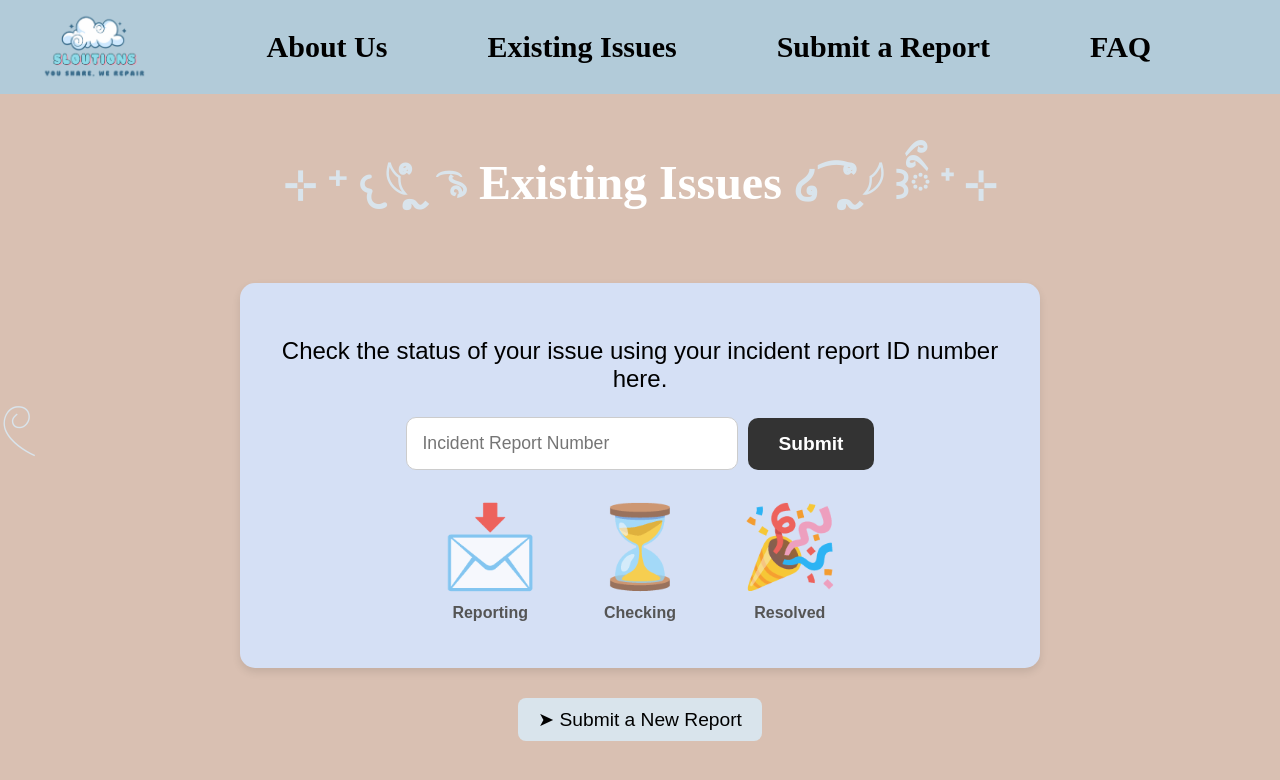
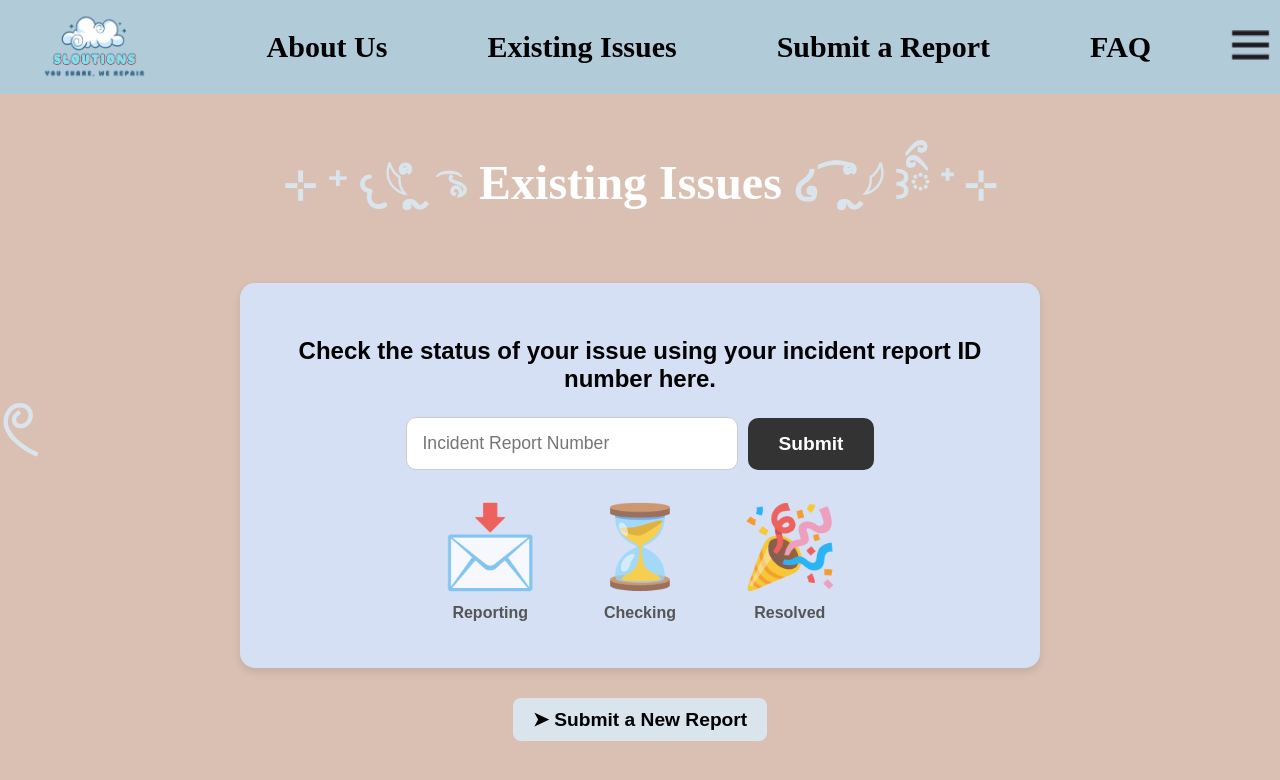
Before and after one commit to thzhu520/307-proj-1, a website: page frontend/anon/existing-issues.html in a window 1280 px wide. Drawn offline with nearby package versions, Linux system fonts and the light colour scheme; a web font is replaced by a local one.

Commit message:
updated issues.css and exisiting issues html

```diff
--- a/frontend/anon/existing-issues.html
+++ b/frontend/anon/existing-issues.html
@@ -38,6 +38,11 @@
             <a href="submit-report.html">Submit a Report</a>
             <a href="faq.html">FAQ</a>
         </nav>
+        <div class="static-bar">
+            <a href="../index.html">
+                <img src="staticbar.png" alt="Home Icon" class="static-bar-icon">
+            </a>
+        </div>
     </header>
     <!-- Content Wrapper -->
     <main>
--- a/frontend/anon/issues.css
+++ b/frontend/anon/issues.css
@@ -1,54 +1,86 @@
-/* General Page Styling */
+/* General Body Styling */
 body {
     margin: 0;
     padding: 0;
     font-family: 'Playpen Sans', sans-serif;
-    background-color: #D9C0B2; /* Matches the design theme */
-    color: #333;
-    overflow-x: hidden;
+    background-color: #D9C0B2; /* Tan/Beige background color */
+    color: #333; /* Standard dark text color */
+    font-weight: bold;
+    overflow-x: hidden; /* Prevent horizontal scroll caused by animations */
 }
 
-/* Navbar */
+/* Navbar styling */
 .navbar {
     position: fixed;
     top: 0;
     width: 100%;
-    background-color: #B2CBD9; /* Consistent navbar color */
-    padding: 10px 20px; /* Adds spacing for logo and links */
+    background-color: #B2CBD9; /* Adjust the color as needed */
+    padding: 10px 20px;
     display: flex;
     justify-content: space-between;
     align-items: center;
     z-index: 1000;
 }
 
+/* Logo in the navbar */
 .navbar-logo {
-    margin-right: auto;
-    padding-left: 20px;
+    margin-right: auto; /* Push the logo to the far left */
+    padding-left: 20px; /* Add some padding to align the logo */
 }
 
 .navbar-logo img {
-    height: 70px;
+    height: 70px; /* Adjust height as needed */
     width: auto;
 }
 
+/* Navigation links container with flex for center alignment */
 .navbar-links {
     display: flex;
-    flex-grow: 1;
-    justify-content: center;
-    gap: 100px;
+    flex-grow: 1; /* Allows it to take the remaining space */
+    justify-content: center; /* Centers the links */
+    gap: 100px; /* Spacing between links */
     margin-left: -30px;
 }
 
+
+/* Static bar icon styling */
+.static-bar {
+    position: absolute;
+    right: 50px; /* Adjust for spacing from right */
+}
+
+.static-bar-icon {
+    height: 30px; /* Adjust icon size */
+    width: auto;
+    cursor: pointer;
+}
+
+/* Individual navigation links */
 .navbar-links a {
-    color: #000;
+    color: #000; /* Text color */
     text-decoration: none;
     font-family: "Playfair Display", serif;
+    font-style: normal;
     font-weight: 700;
-    font-size: 30px;
+    line-height: normal;
+    font-size: 30px; /* Adjust font size as needed */
 }
 
+/* Hover effect for links */
 .navbar-links a:hover {
     text-decoration: underline;
+}
+
+/* Static bar icon styling */
+.static-bar {
+    position: absolute;
+    right: 50px; /* Adjust for spacing from right */
+}
+
+.static-bar-icon {
+    height: 30px; /* Adjust icon size */
+    width: auto;
+    cursor: pointer;
 }
 
 /* Content Wrapper */
@@ -174,36 +206,7 @@ body {
 }
 
 /* General Body Styling */
-body {
-    margin: 0;
-    padding: 0;
-    font-family: 'Playpen Sans', sans-serif;
-    background-color: #D9C0B2; /* Tan/Beige background color */
-    color: #333; /* Standard dark text color */
-    overflow-x: hidden; /* Prevent horizontal scroll caused by animations */
-}
-
-/* Navbar styling */
-.navbar {
-    position: fixed;
-    top: 0;
-    width: 100%;
-    background-color: #B2CBD9;
-    padding: 10px 20px;
-    display: flex;
-    justify-content: space-between;
-    align-items: center;
-    z-index: 1000;
-}
-
-/* Navbar Logo */
-.navbar-logo img {
-    height: 70px;
-    width: auto;
-}
-
-/* General Body Styling */
-body {
+.body {
     margin: 0;
     padding: 0;
     font-family: 'Playpen Sans', sans-serif;
```
